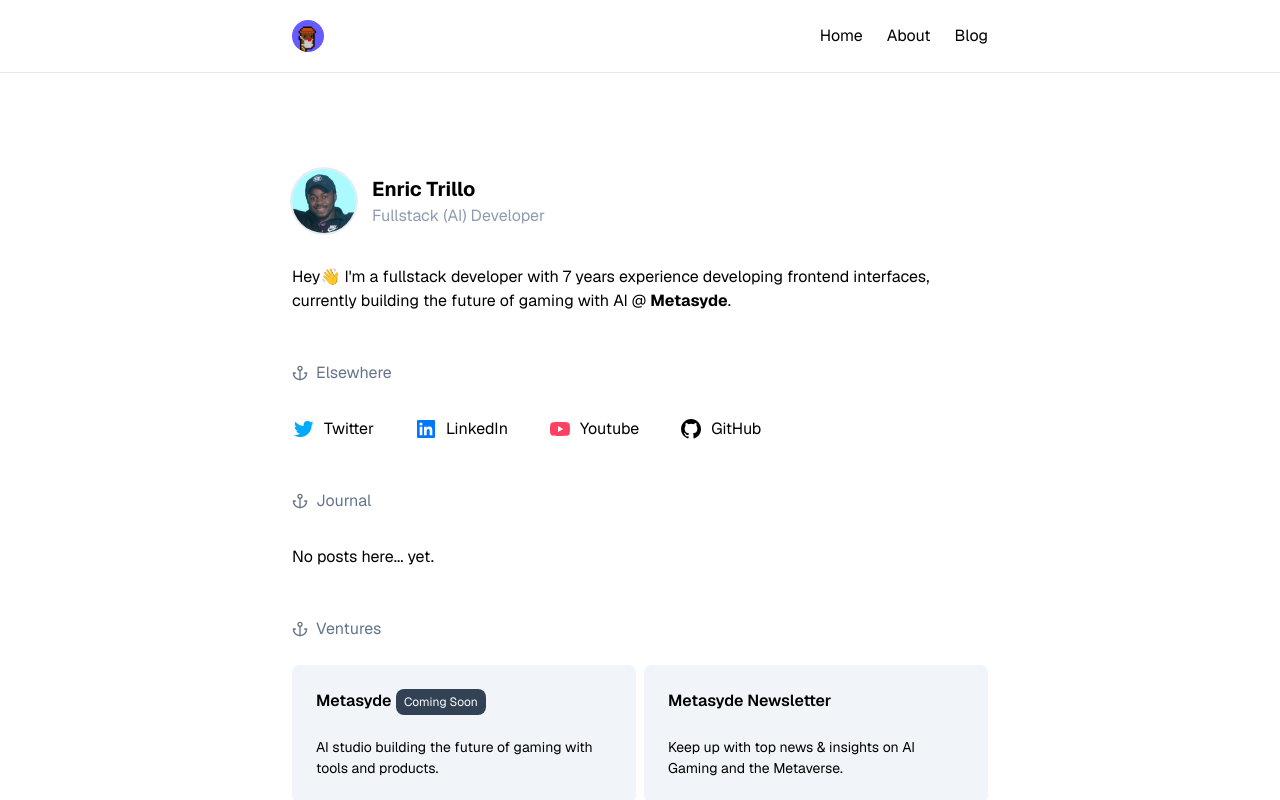
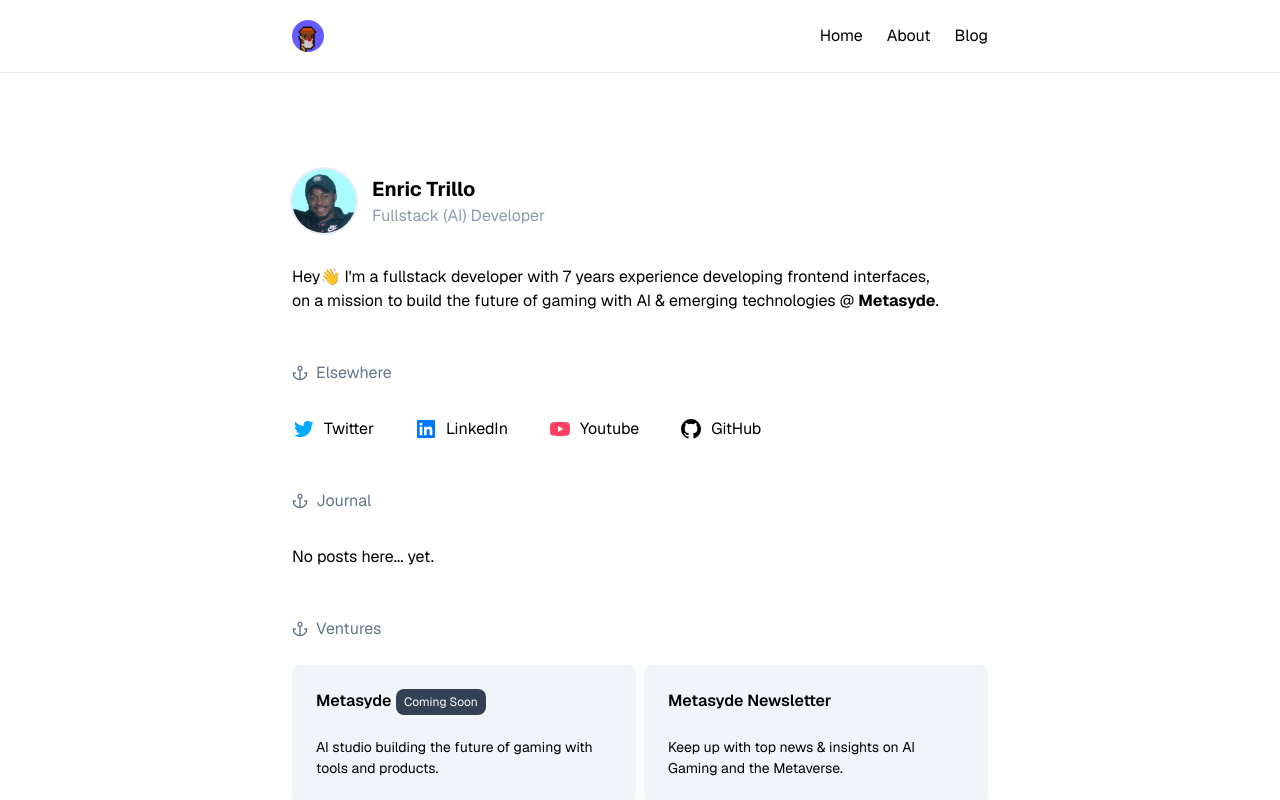
Before and after one commit to ricobuilds/portfolio, a Next.js app: page / in a window 1280 px wide. Shown: the top 800 px of the page. Built offline with nearby package versions, Linux system fonts and the light colour scheme.

Commit message:
updated hero section

```diff
--- a/app/sections/hero.tsx
+++ b/app/sections/hero.tsx
@@ -12,7 +12,9 @@ export const Hero = () => {
           </div>
         </div>
         <div className="space-y-6 ">
-        <p>Hey👋 I&apos;m a fullstack developer with 7 years experience developing frontend interfaces, currently building the future of gaming with AI @ <b>Metasyde</b>.</p>
+          <p>Hey👋 I&apos;m a fullstack developer with 7 years experience developing frontend interfaces, <br />
+            on a mission to build the future of gaming with AI & emerging technologies @ <b>Metasyde</b>.
+          </p>
         </div>
       </div>
     </section>
```
Lines whose indentation alone changed are shown as unchanged.
